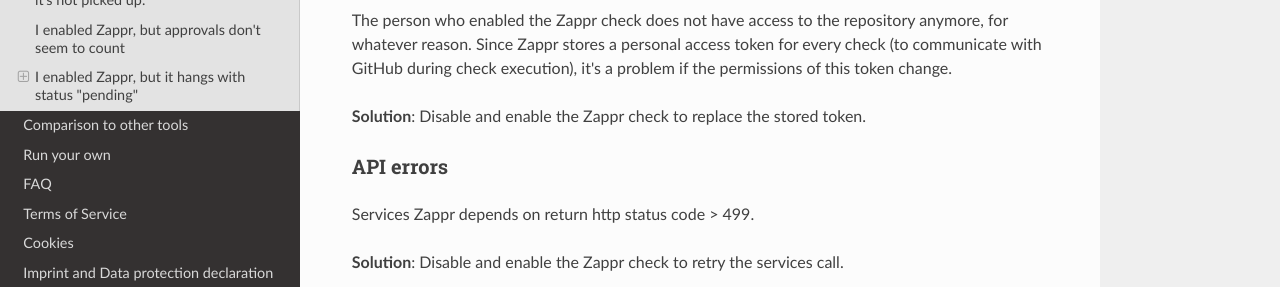
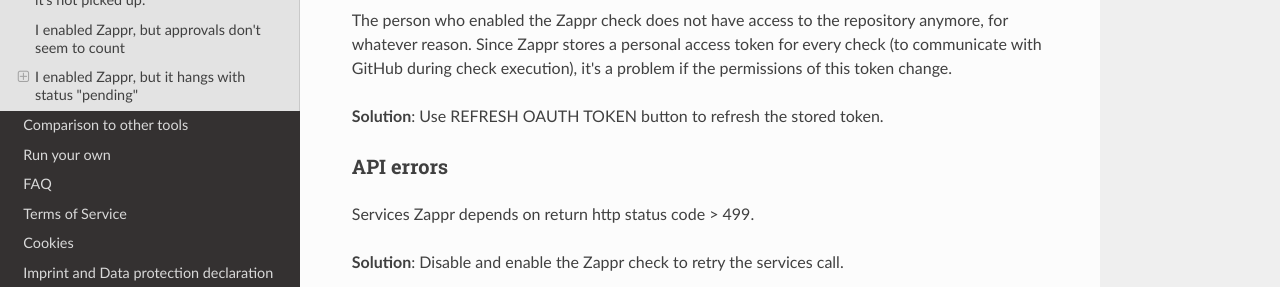
Before and after one commit to zalando/zappr, an MkDocs documentation site: the page built from docs/troubleshooting.md, in a window 1280 px wide and 900 px high, scrolled down 1571 px. Shown: the part 276-563 px from the top of the window. Built offline with MkDocs 1.6.1, drawn with Linux system fonts in a browser that asks for light colours; nearby versions of some CDN libraries; old or Windows-style settings are respelled for this version of MkDocs.

Commit message:
Update troubleshooting.md to include REFRESH OAUTH TOKEN (#574)
* Update troubleshooting.md

* Update troubleshooting.md

* Update troubleshooting.md

* Update troubleshooting.md

```diff
--- a/docs/troubleshooting.md
+++ b/docs/troubleshooting.md
@@ -50,7 +50,7 @@ Until now there were two reasons why this happened:
 
 The person who enabled the Zappr check does not have access to the repository anymore, for whatever reason. Since Zappr stores a personal access token for every check (to communicate with GitHub during check execution), it's a problem if the permissions of this token change.
 
-**Solution**: Disable and enable the Zappr check to replace the stored token.
+**Solution**: Use REFRESH OAUTH TOKEN button to refresh the stored token.
 
 ### API errors
 
```
